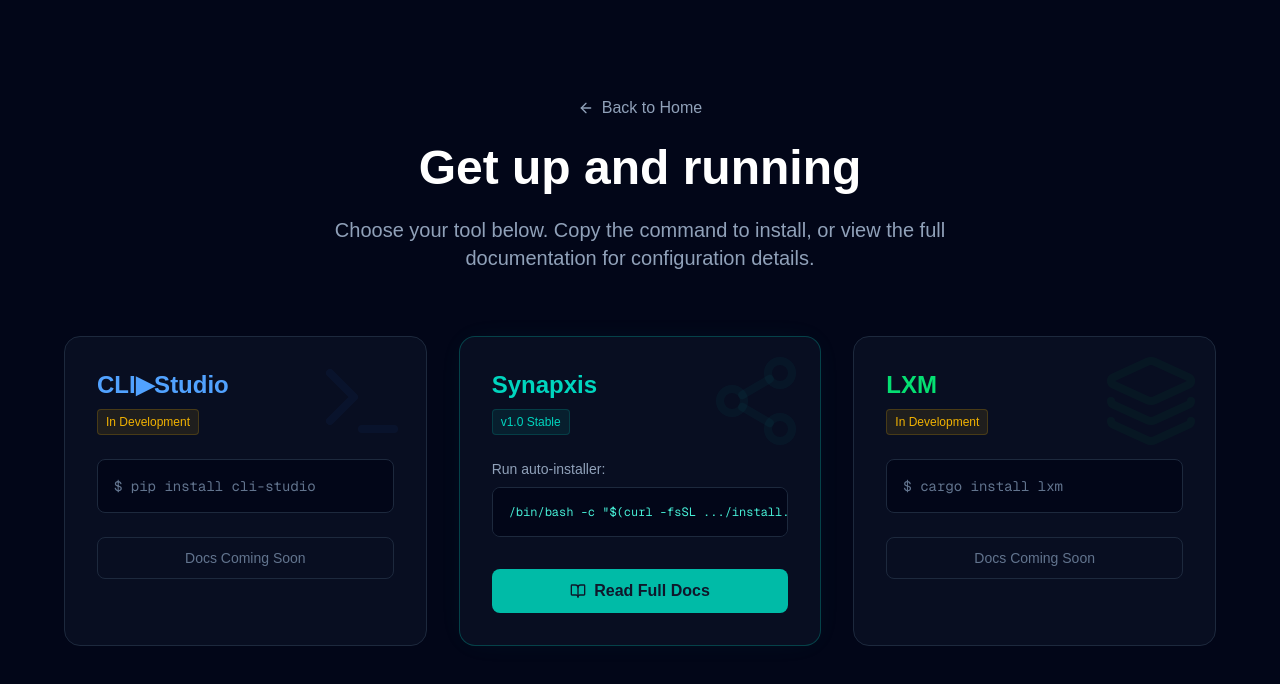
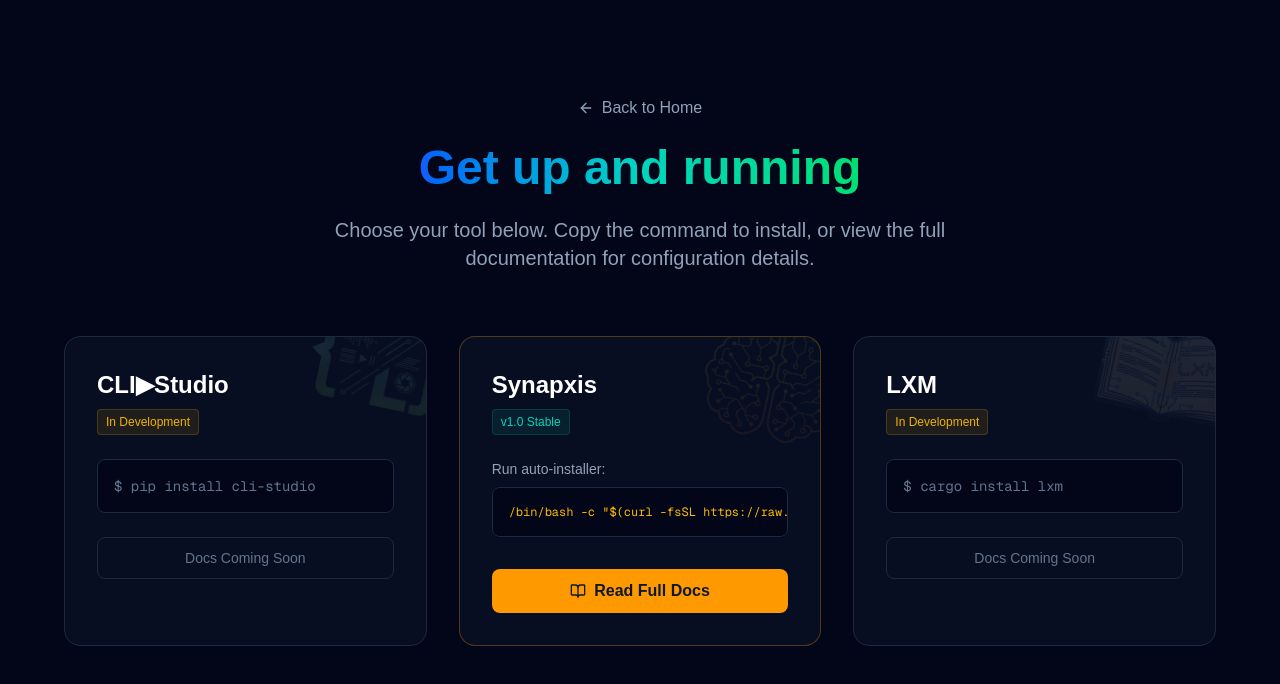
Before and after one commit to CodeFXR/codefxr.github.io, a Next.js app: page /get-started in a window 1280 px wide. Shown: the top 684 px of the page. Built offline with nearby package versions, Linux system fonts and the light colour scheme.

Commit message:
Web content updated.

```diff
--- a/app/get-started/page.tsx
+++ b/app/get-started/page.tsx
@@ -1,5 +1,6 @@
 import Link from "next/link";
-import { ArrowLeft, BookOpen, Terminal, Share2, Layers, Check } from "lucide-react";
+import Image from "next/image";
+import { ArrowLeft, BookOpen } from "lucide-react";
 
 export default function GetStarted() {
   return (
@@ -11,9 +12,14 @@ export default function GetStarted() {
           <Link href="/" className="inline-flex items-center text-slate-400 hover:text-white mb-6 transition-colors">
             <ArrowLeft className="w-4 h-4 mr-2" /> Back to Home
           </Link>
+
+          {/* Gradient Title */}
           <h1 className="text-4xl md:text-5xl font-bold mb-6">
-            Get up and running
+            <span className="text-transparent bg-clip-text bg-gradient-to-r from-blue-600 via-teal-400 to-green-400">
+              Get up and running
+            </span>
           </h1>
+
           <p className="text-xl text-slate-400 max-w-2xl mx-auto">
             Choose your tool below. Copy the command to install, or view the full documentation for configuration details.
           </p>
@@ -22,13 +28,15 @@ export default function GetStarted() {
         {/* The Grid */}
         <div className="grid md:grid-cols-3 gap-8">
 
-          {/* 1. CLI-Studio Card */}
-          <div className="bg-slate-900/50 border border-slate-800 rounded-2xl p-8 flex flex-col relative overflow-hidden group hover:border-blue-500/50 transition-all">
-            <div className="absolute top-0 right-0 p-4 opacity-50">
-              <Terminal className="w-24 h-24 text-blue-500/10 group-hover:text-blue-500/20 transition-all" />
+          {/* 1. CLI-Studio Card (Green Theme) */}
+          <div className="bg-slate-900/50 border border-slate-800 rounded-2xl p-8 flex flex-col relative overflow-hidden group hover:border-green-500/50 hover:shadow-[0_0_30px_-10px_rgba(34,197,94,0.3)] transition-all">
+            {/* Watermark Logo */}
+            <div className="absolute -top-6 -right-6 opacity-10 group-hover:opacity-30 transition-all duration-500 rotate-12 group-hover:rotate-0">
+               <Image src="/logo1.png" alt="CLI-Studio Logo" width={140} height={140} className="object-contain" />
             </div>
+
             <div className="relative z-10">
-              <h2 className="text-2xl font-bold text-blue-400 mb-2">CLI▶Studio</h2>
+              <h2 className="text-2xl font-bold text-white mb-2">CLI▶Studio</h2>
               <span className="inline-block px-2 py-1 rounded bg-yellow-500/10 text-yellow-500 text-xs border border-yellow-500/20 mb-6">
                 In Development
               </span>
@@ -45,25 +53,28 @@ export default function GetStarted() {
             </div>
           </div>
 
-          {/* 2. Synapxis Card (Active) */}
-          <div className="bg-slate-900/50 border border-teal-500/30 rounded-2xl p-8 flex flex-col relative overflow-hidden group hover:border-teal-400/50 transition-all shadow-[0_0_30px_-10px_rgba(20,184,166,0.1)]">
-            <div className="absolute top-0 right-0 p-4 opacity-50">
-              <Share2 className="w-24 h-24 text-teal-500/10 group-hover:text-teal-500/20 transition-all" />
+          {/* 2. Synapxis Card (Amber Theme - Active) */}
+          <div className="bg-slate-900/50 border border-amber-500/30 rounded-2xl p-8 flex flex-col relative overflow-hidden group hover:border-amber-400/50 hover:shadow-[0_0_30px_-10px_rgba(245,158,11,0.3)] transition-all">
+            {/* Watermark Logo */}
+            <div className="absolute -top-6 -right-6 opacity-10 group-hover:opacity-30 transition-all duration-500 rotate-12 group-hover:rotate-0">
+                <Image src="/logo2.png" alt="Synapxis Logo" width={140} height={140} className="object-contain" />
             </div>
+
             <div className="relative z-10">
-              <h2 className="text-2xl font-bold text-teal-400 mb-2">Synapxis</h2>
+              <h2 className="text-2xl font-bold text-white mb-2">Synapxis</h2>
               <span className="inline-block px-2 py-1 rounded bg-teal-500/10 text-teal-400 text-xs border border-teal-500/20 mb-6">
                 v1.0 Stable
               </span>
 
               <div className="mb-2 text-sm text-slate-400">Run auto-installer:</div>
-              <div className="bg-slate-950 rounded-lg p-4 border border-slate-800 font-mono text-xs text-teal-300 mb-8 overflow-x-auto whitespace-nowrap">
-                /bin/bash -c "$(curl -fsSL .../install.sh)"
+              {/* Note: I added overflow handling so the long command doesn't break the card */}
+              <div className="bg-slate-950 rounded-lg p-4 border border-slate-800 font-mono text-xs text-amber-400 mb-8 overflow-x-auto whitespace-nowrap scrollbar-thin scrollbar-thumb-slate-700">
+                /bin/bash -c "$(curl -fsSL https://raw.githubusercontent.com/CodeFXR/Synapxis/refs/heads/Synapxis/install.sh)"
               </div>
 
               <div className="mt-auto">
                 <Link href="/docs/synapxis">
-                  <button className="w-full py-2.5 rounded-lg bg-teal-500 hover:bg-teal-400 text-slate-900 font-bold transition-colors flex items-center justify-center gap-2">
+                  <button className="w-full py-2.5 rounded-lg bg-amber-500 hover:bg-amber-400 text-slate-900 font-bold transition-colors flex items-center justify-center gap-2">
                     <BookOpen className="w-4 h-4" />
                     Read Full Docs
                   </button>
@@ -72,13 +83,15 @@ export default function GetStarted() {
             </div>
           </div>
 
-          {/* 3. LXM Card */}
-          <div className="bg-slate-900/50 border border-slate-800 rounded-2xl p-8 flex flex-col relative overflow-hidden group hover:border-green-500/50 transition-all">
-            <div className="absolute top-0 right-0 p-4 opacity-50">
-              <Layers className="w-24 h-24 text-green-500/10 group-hover:text-green-500/20 transition-all" />
+          {/* 3. LXM Card (Blue Theme) */}
+          <div className="bg-slate-900/50 border border-slate-800 rounded-2xl p-8 flex flex-col relative overflow-hidden group hover:border-blue-500/50 hover:shadow-[0_0_30px_-10px_rgba(59,130,246,0.3)] transition-all">
+            {/* Watermark Logo */}
+            <div className="absolute -top-6 -right-6 opacity-10 group-hover:opacity-30 transition-all duration-500 rotate-12 group-hover:rotate-0">
+               <Image src="/logo3.png" alt="LXM Logo" width={140} height={140} className="object-contain" />
             </div>
+
             <div className="relative z-10">
-              <h2 className="text-2xl font-bold text-green-400 mb-2">LXM</h2>
+              <h2 className="text-2xl font-bold text-white mb-2">LXM</h2>
               <span className="inline-block px-2 py-1 rounded bg-yellow-500/10 text-yellow-500 text-xs border border-yellow-500/20 mb-6">
                 In Development
               </span>
--- a/app/page.tsx
+++ b/app/page.tsx
@@ -93,7 +93,7 @@ export default function Home() {
               }
               title="CLI▶Studio"
               description="Image, video and audio manipulation."
-              color="cyan"
+              color="green"
             />
 
             {/* Product 2: Synapxis (Amber Theme) */}
@@ -144,6 +144,10 @@ function ProductCard({ icon, title, description, color }: any) {
 
   // Define styles for each color theme
   const theme = {
+    green: {
+      // NEW: Green border and Green glow
+      styles: "group-hover:border-green-500/50 hover:shadow-[0_0_30px_-5px_rgba(34,197,94,0.3)]"
+    },
     cyan: {
       // Cyan border and Cyan glow on the CARD itself
       styles: "group-hover:border-cyan-500/50 hover:shadow-[0_0_30px_-5px_rgba(6,182,212,0.3)]"
@@ -156,7 +160,7 @@ function ProductCard({ icon, title, description, color }: any) {
       // Blue border and Blue glow on the CARD itself
       styles: "group-hover:border-blue-500/50 hover:shadow-[0_0_30px_-5px_rgba(59,130,246,0.3)]"
     },
-  }[color as "cyan" | "amber" | "blue"] || {
+  }[color as "green" | "cyan" | "amber" | "blue"] || {
     styles: "group-hover:border-white hover:shadow-xl"
   };
 
```
